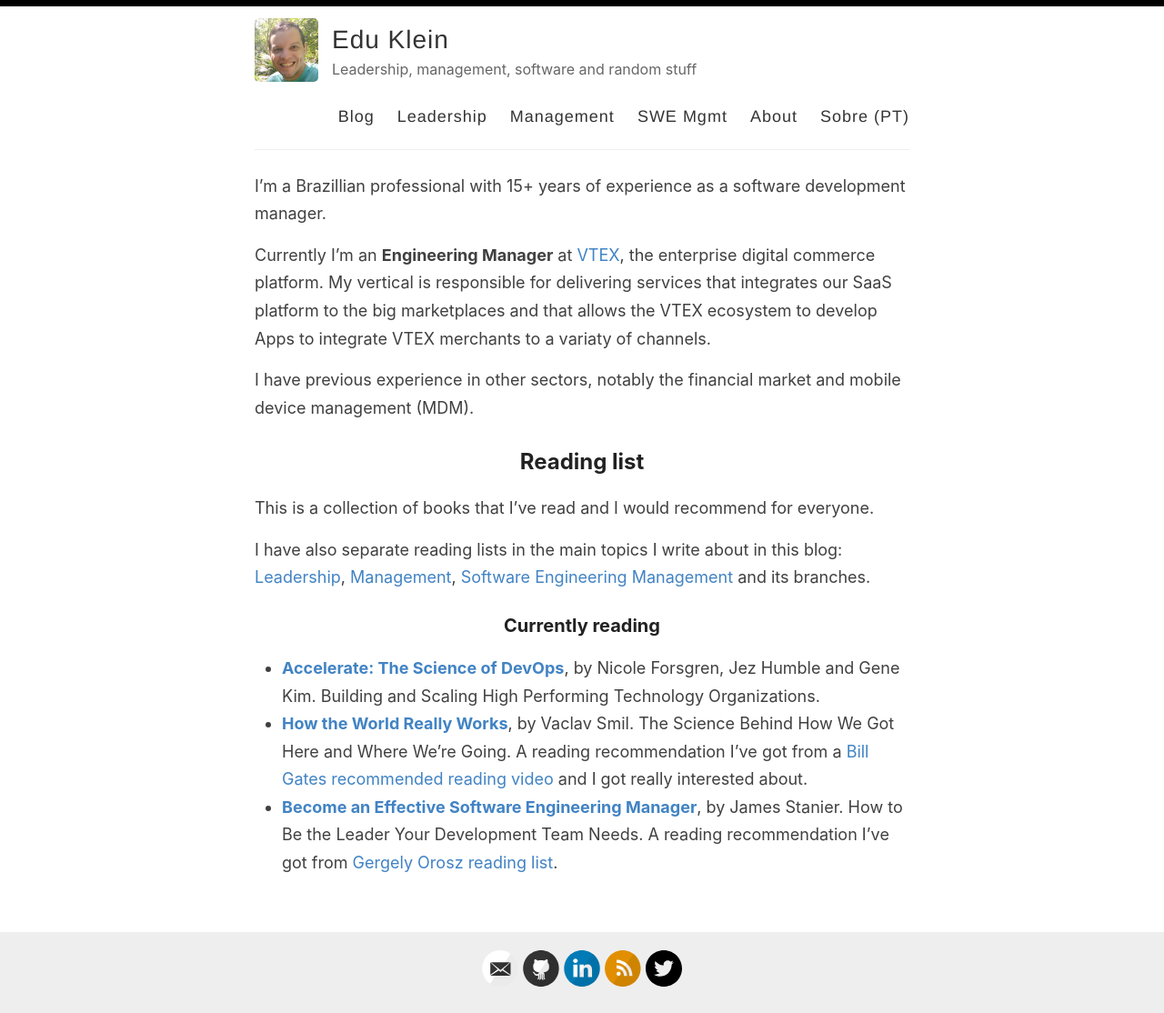
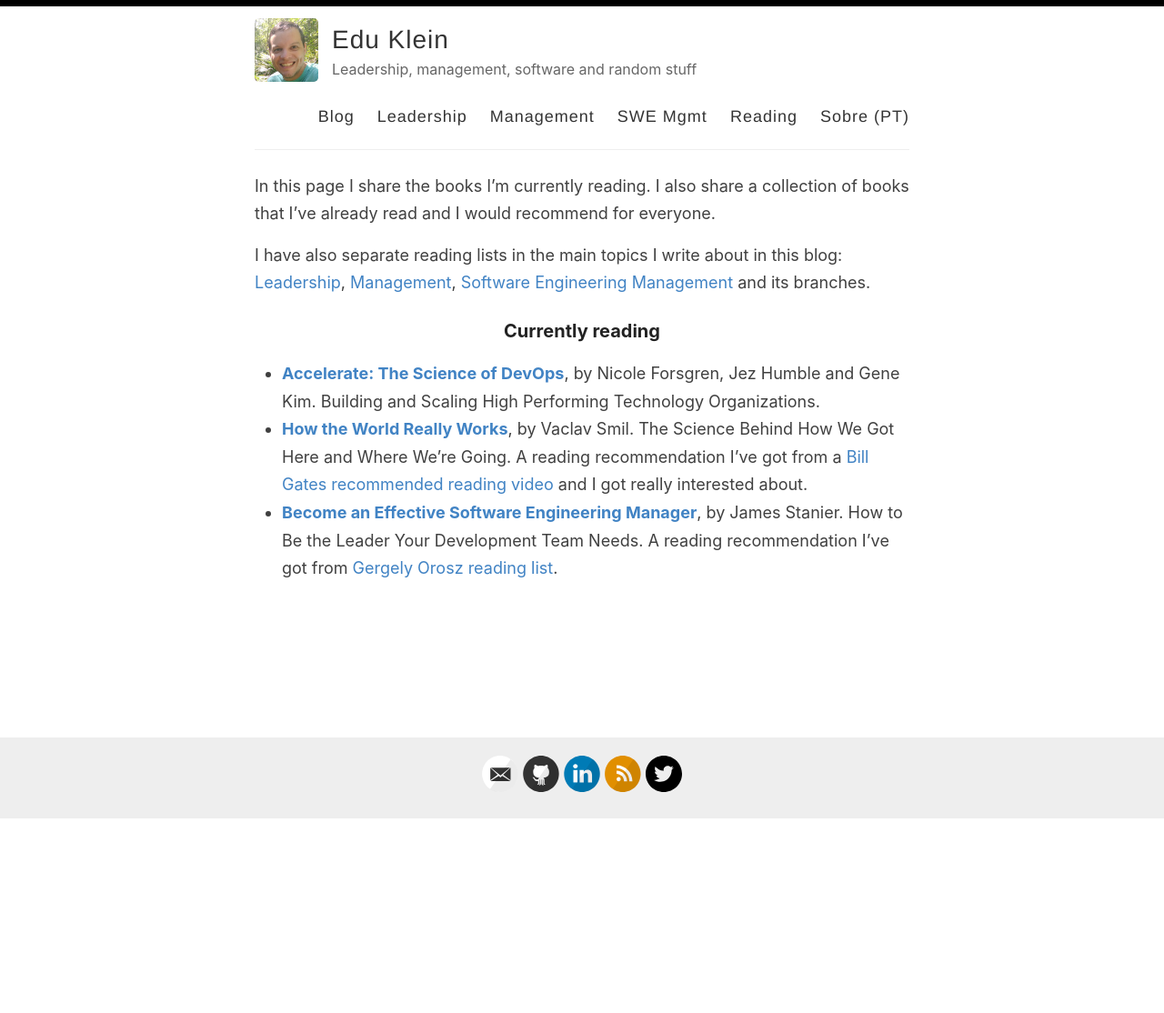
Before and after one commit to epklein/epklein.github.io, a Jekyll site: the page built from _pages/reading.md, in a window 1280 px wide. Shown: the whole page at 91% size. Built offline with Jekyll 4.4.1, drawn with Linux system fonts in a browser that asks for light colours; after the commit the page ends 901 px from its top, so only the background shows below that.

Commit message:
Text improvements in about and reading pages

```diff
--- a/_layouts/default.html
+++ b/_layouts/default.html
@@ -32,7 +32,7 @@
               <a href="{{ site.baseurl }}/leadership">Leadership</a>
               <a href="{{ site.baseurl }}/mgmt">Management</a>
               <a href="{{ site.baseurl }}/mgmt/swe">SWE Mgmt</a>
-              <a href="{{ site.baseurl }}/about">About</a>
+              <a href="{{ site.baseurl }}/reading">Reading</a>
               <a href="{{ site.baseurl }}/pt/about"><nobr>Sobre (PT)</nobr></a>
               <!-- <a href="{{ site.baseurl }}/search">Search</a> -->
               <!-- <a href="{{ site.baseurl }}/archive">Archive</a> -->
--- a/_pages/about.md
+++ b/_pages/reading.md
@@ -1,18 +1,10 @@
 ---
 layout: default
-title: About
-permalink: /about
+title: Reading
+permalink: /reading
 ---
 
-I'm a Brazillian professional with 15+ years of experience as a software development manager.
-
-Currently I'm an **Engineering Manager** at [VTEX](https://vtex.com/), the enterprise digital commerce platform. My vertical is responsible for delivering services that integrates our SaaS platform to the big marketplaces and that allows the VTEX ecosystem to develop Apps to integrate VTEX merchants to a variaty of channels.
-
-I have previous experience in other sectors, notably the financial market and mobile device management (MDM).
-
-## Reading list
-
-This is a collection of books that I've read and I would recommend for everyone.
+In this page I share the books I'm currently reading. I also share a collection of books that I've already read and I would recommend for everyone.
 
 I have also separate reading lists in the main topics I write about in this blog: [Leadership](/leadership), [Management](/mgmt), [Software Engineering Management](/mgmt/swe) and its branches.
 
```
Also changed, not shown: _pages/pt/about.md (+9 -3 lines), index.md (+2 -2 lines).
